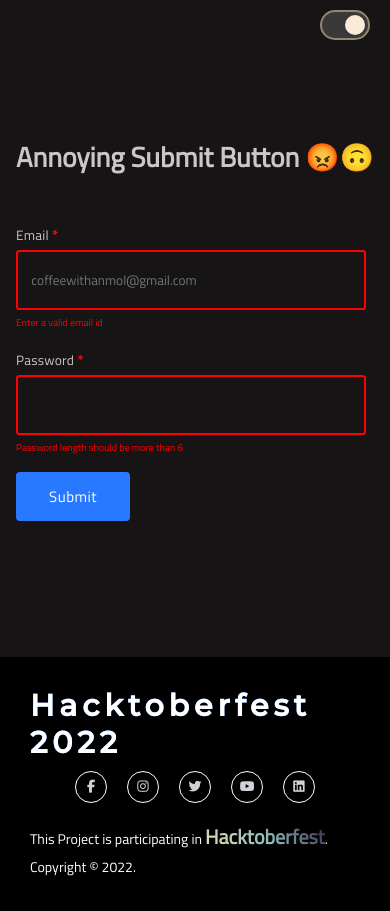
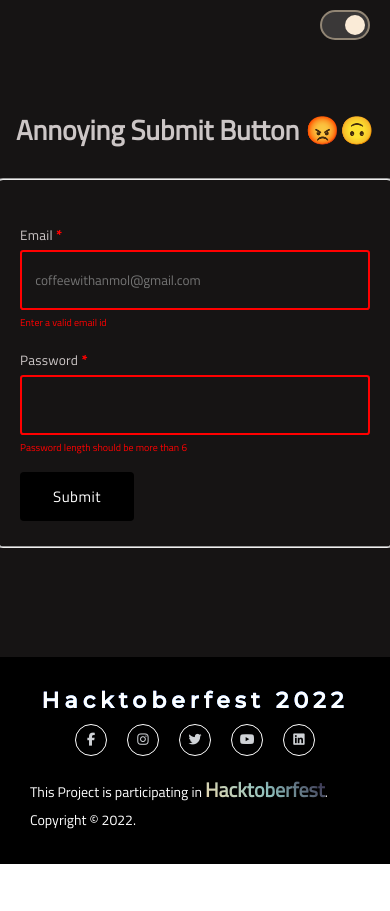
Before and after one commit to fineanmol/Annoying-submit-button, a React (Create React App) app: page / in a window 390 px wide. After the commit the page ends 864 px from the top, so only its background shows below. Built offline with nearby package versions, Linux system fonts and the light colour scheme.

Commit message:
Improved UI

```diff
--- a/src/App.css
+++ b/src/App.css
@@ -57,6 +57,7 @@ body {
 
 .warning-message {
   color: #ff0000;
+
   font-weight: 500;
   font-size: 1rem;
 }
@@ -86,7 +87,8 @@ body {
 
 .submit-button {
   margin-top: 1.75rem;
-  background-color: #2879ff;
+  /* background-color: #2879ff; */
+  background-color: black;
   color: #fff;
   letter-spacing: 0.5px;
   padding: 0.85em 2.2em;
@@ -132,7 +134,12 @@ body {
   background-color: #fff;
   transition: .5s ease-in-out;
   color: #000;
+
 }
 .dark-theme-toast{
   background-color: rgb(0, 0, 0);
 }
+.fieldset{
+  padding: 25px;
+  border-radius: 10px;
+}
--- a/src/App.js
+++ b/src/App.js
@@ -44,6 +44,7 @@ function App() {
       <ThemeButton setThemeState={setThemeState} themeState={themeState}/>
       <section className={`form-section ${themeState}-theme`}>
         <h1 className="heading">Annoying Submit Button 😡🙃</h1>
+        <fieldset className='fieldset'>
         <form
           autoComplete="false"
           action="https://formspree.io/f/xqkjbjzw"
@@ -115,6 +116,7 @@ function App() {
             You can not submit until you fix all the validation errors...
           </div>
         </form>
+        </fieldset>
       </section>
       <Footer theme={themeState}/>
     </>
--- a/src/components/Button/Button.jsx
+++ b/src/components/Button/Button.jsx
@@ -12,7 +12,7 @@ const Button = ({ onHover, isFormValid, text, type }) => {
             `}
             onMouseEnter={onHover}
         >
-            {text}
+                  {text}
         </button>
     );
 };
--- a/src/components/Footer/Footer.css
+++ b/src/components/Footer/Footer.css
@@ -211,6 +211,11 @@ footer {
     margin-bottom: 20px;
   }
 }
+@media (max-width: 450px) {
+  .glitch {
+    font-size: 2.2em;
+  }
+}
 .dark-footer{
   background-color: rgb(0, 0, 0);
   color:rgb(204, 198, 198);
```
Also changed, not shown: 2 other files (tests, documents, lock files or other folders).
